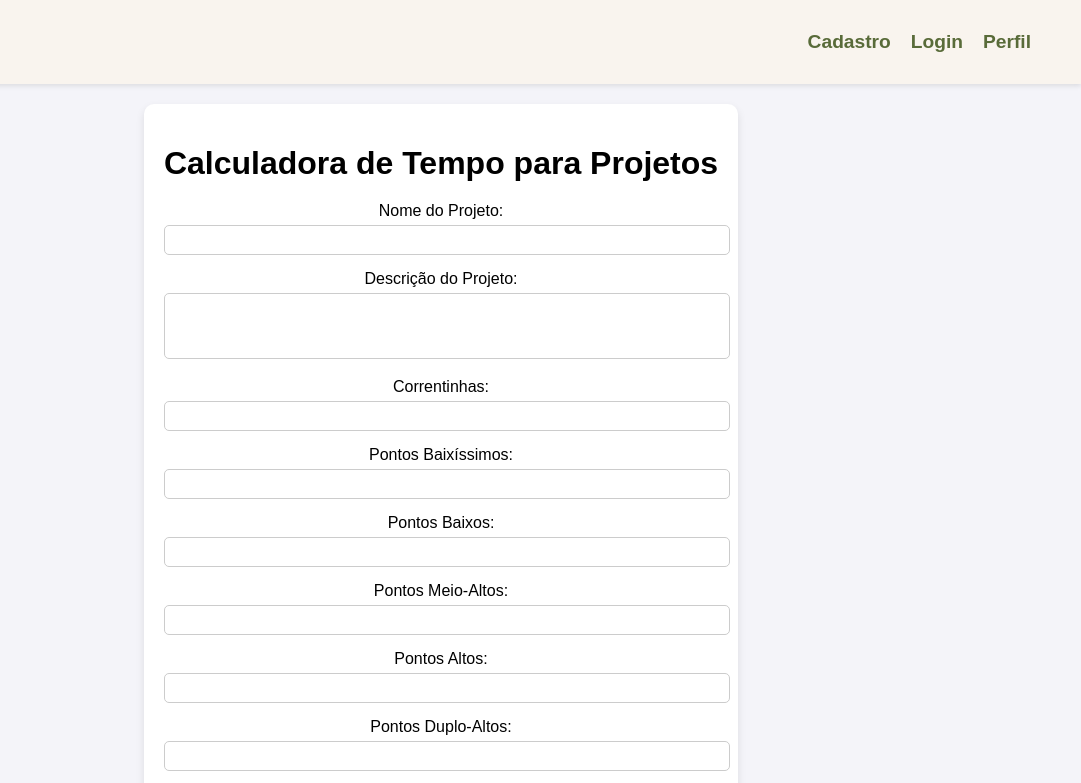
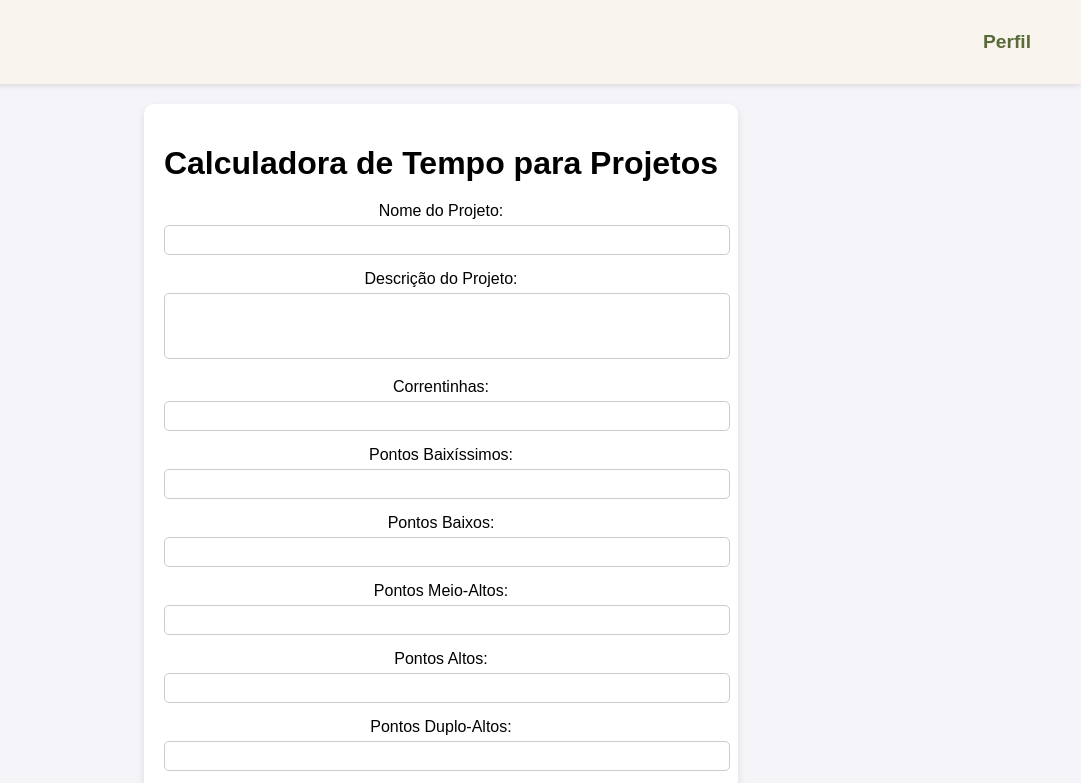
Before and after one commit to gabriel5illva/calculadorapontoelinhateste, a plain HTML site: page calculadorateste/public/index.html in a window 1280 px wide. Shown: the top 783 px of the page, 199-1280 px from the left. Drawn offline with Linux system fonts and the light colour scheme.

Commit message:
Update index.html

```diff
--- a/calculadorateste/public/index.html
+++ b/calculadorateste/public/index.html
@@ -14,8 +14,6 @@
         </div>
         <nav>
             <ul>
-                <li><a href="cadastro.html">Cadastro</a></li>
-                <li><a href="login.html">Login</a></li>
                 <li><a href="#perfil">Perfil</a></li>
             </ul>
         </nav>
```
